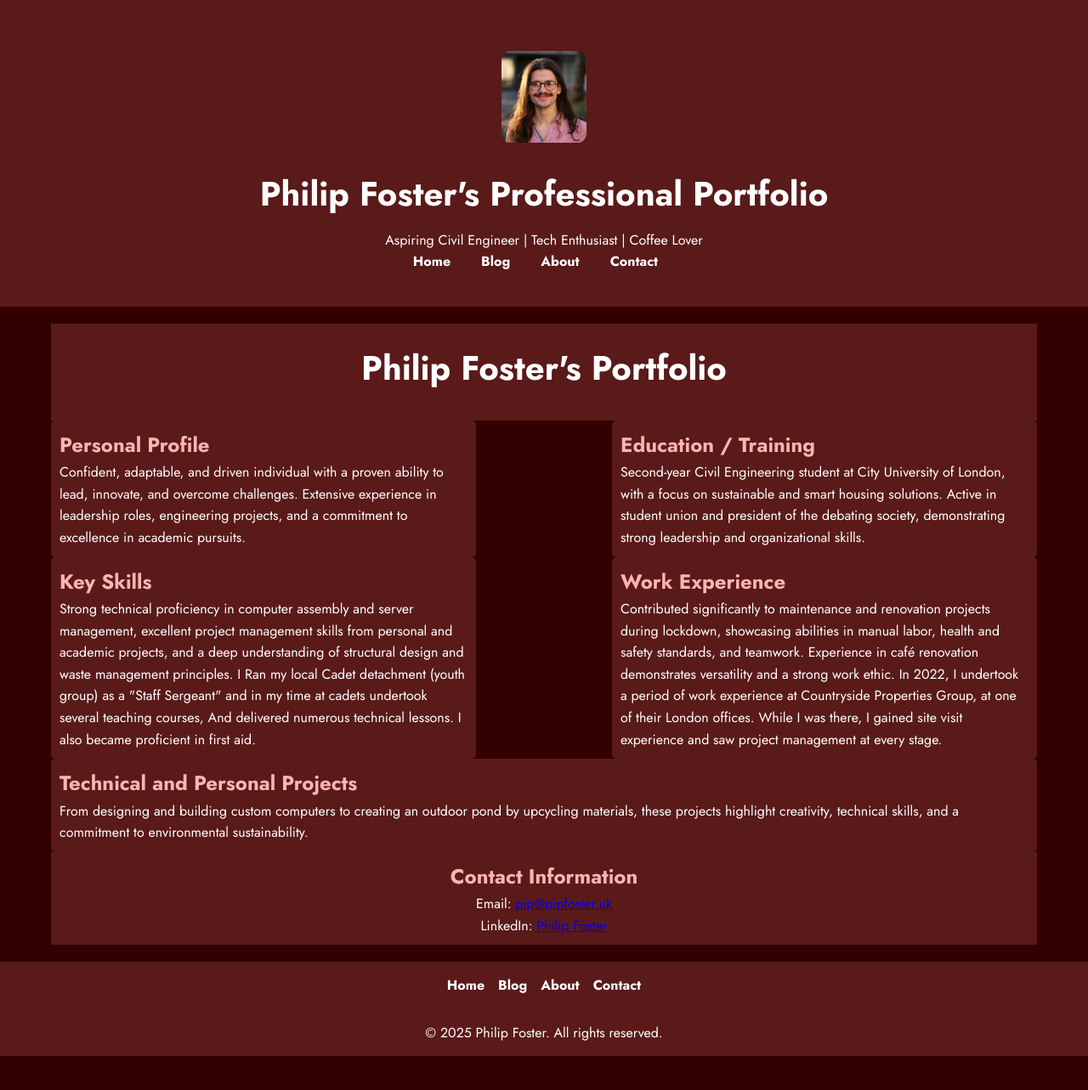
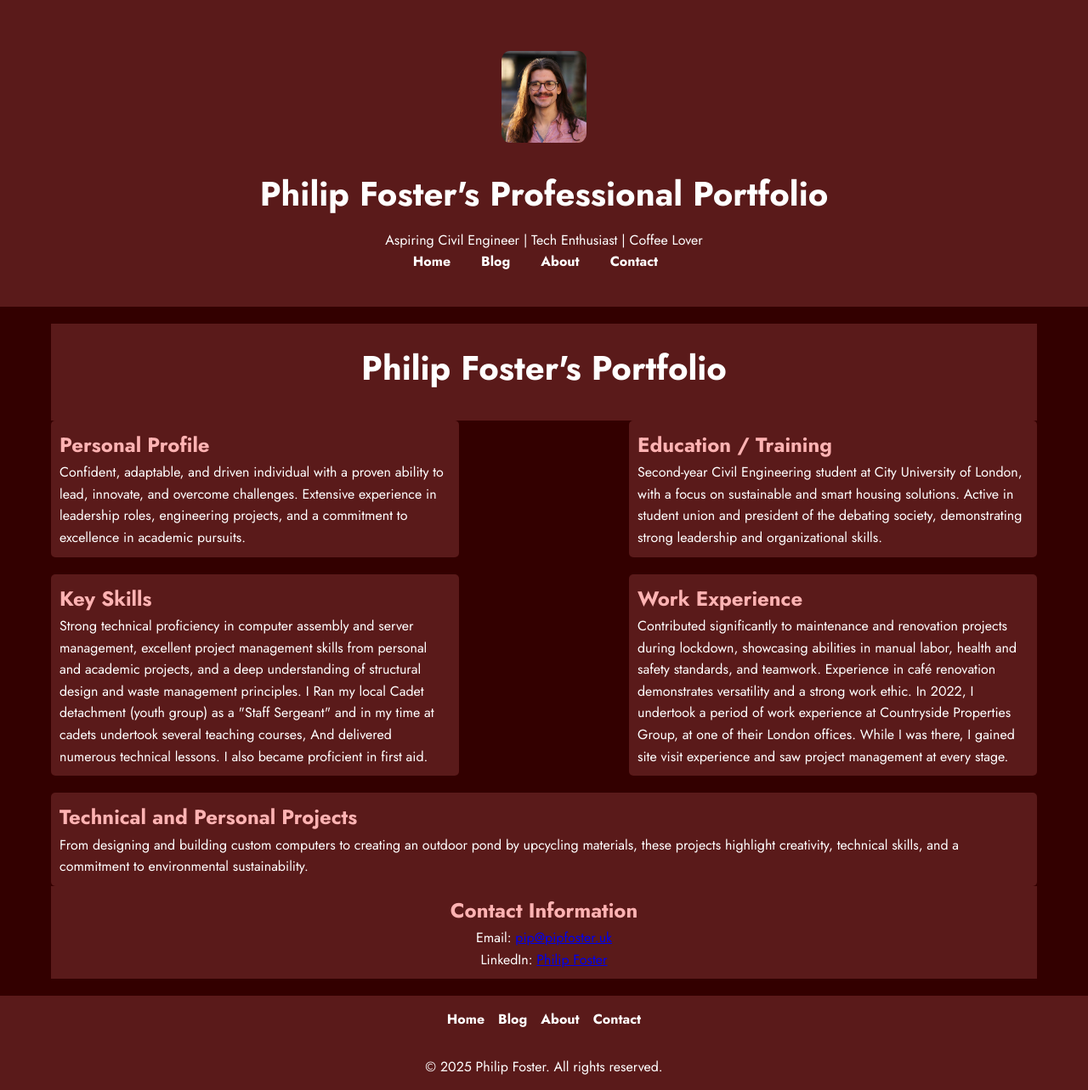
Before and after one commit to PipCraft/PipCraft.github.io, a Jekyll site: the page built from index.html, in a window 1280 px wide. Shown: the whole page at 85% size. Built offline with Jekyll 4.4.1, drawn with Linux system fonts in a browser that asks for light colours; before the commit the page ends 1243 px from its top, so only the background shows below that.

Commit message:
Update index.html
vertical space

```diff
--- a/index.html
+++ b/index.html
@@ -67,11 +67,12 @@ title: "Philip Foster's Professional Portfolio"
         .main-content section {
             flex: 1;
             min-width: 240px; /* Smaller min-width for compact layout */
-            max-width: 500px; /* Restrict width of each box */
+            max-width: 480px; /* Restrict width of each box */
             padding: 10px; /* Reduced padding */
             background-color: #5a1a1a;
             border-radius: 5px; /* Reduced rounding */
             box-sizing: border-box; /* Ensures padding doesn’t affect box size */
+            margin-bottom: 20px; /* Added margin between boxes */
         }
 
         .main-content section h2 {
@@ -92,7 +93,7 @@ title: "Philip Foster's Professional Portfolio"
             }
 
             .main-content section {
-                margin-bottom: 20px; /* Add space between stacked sections */
+                margin-bottom: 20px; /* Space between stacked sections */
             }
         }
     </style>
```
